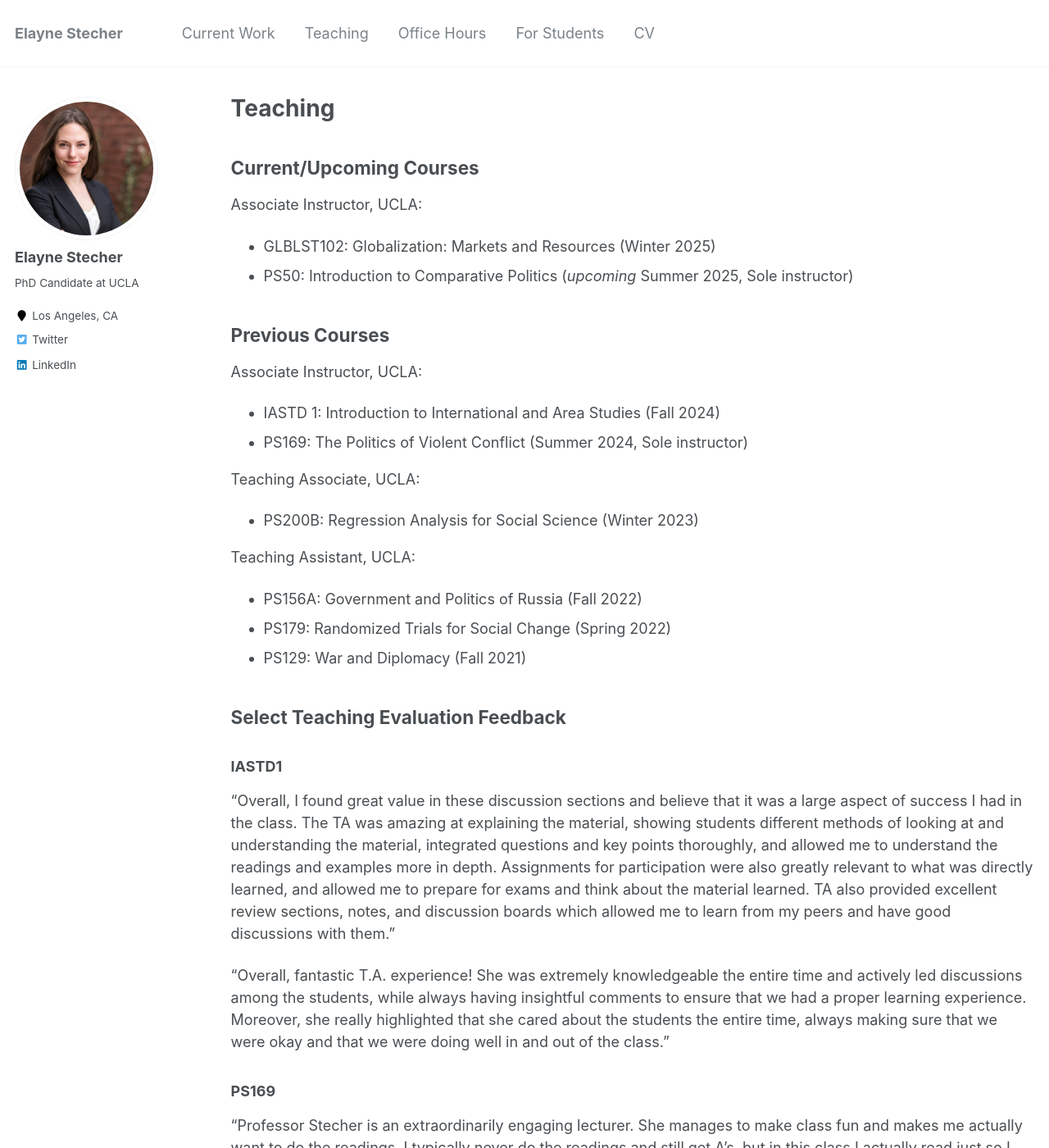
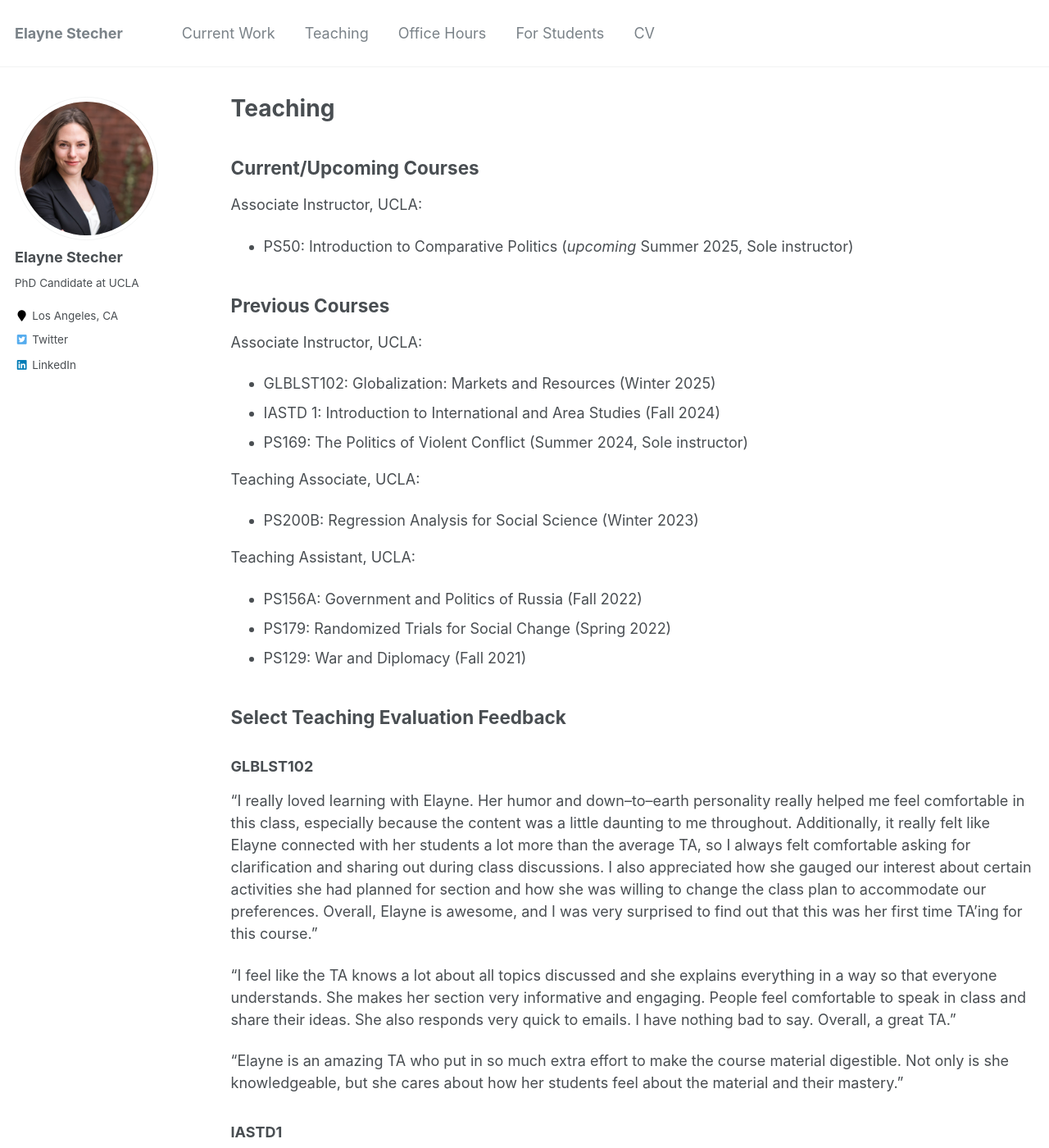
Before and after one commit to estech01/estech01.github.io, a Jekyll site: the page built from _pages/teaching.md, in a window 1280 px wide and 1400 px high. Shown: the whole window at 82% size. Built offline with Jekyll 4.4.1, drawn with Linux system fonts in a browser that asks for light colours.

Commit message:
Update teaching.md

```diff
--- a/_pages/teaching.md
+++ b/_pages/teaching.md
@@ -8,12 +8,12 @@ author_profile: true
 ## Current/Upcoming Courses
 
 Associate Instructor, UCLA:
-- GLBLST102: Globalization: Markets and Resources (Winter 2025)
 - PS50: Introduction to Comparative Politics (_upcoming_ Summer 2025, Sole instructor)
 
 ## Previous Courses
 
 Associate Instructor, UCLA:
+- GLBLST102: Globalization: Markets and Resources (Winter 2025)
 - IASTD 1: Introduction to International and Area Studies (Fall 2024)
 - PS169: The Politics of Violent Conflict (Summer 2024, Sole instructor)
 
@@ -26,6 +26,22 @@ Teaching Assistant, UCLA:
 - PS129: War and Diplomacy (Fall 2021)
 
 ## Select Teaching Evaluation Feedback
+
+### GLBLST102
+
+"I really loved learning with Elayne. Her humor and down–to–earth personality really helped me feel comfortable in this class,
+especially because the content was a little daunting to me throughout. Additionally, it really felt like Elayne connected with her
+students a lot more than the average TA, so I always felt comfortable asking for clarification and sharing out during class
+discussions. I also appreciated how she gauged our interest about certain activities she had planned for section and how she
+was willing to change the class plan to accommodate our preferences. Overall, Elayne is awesome, and I was very surprised
+to find out that this was her first time TA'ing for this course."
+
+"I feel like the TA knows a lot about all topics discussed and she explains everything in a way so that everyone understands.
+She makes her section very informative and engaging. People feel comfortable to speak in class and share their ideas. She
+also responds very quick to emails. I have nothing bad to say. Overall, a great TA."
+
+"Elayne is an amazing TA who put in so much extra effort to make the course material digestible. Not only is she
+knowledgeable, but she cares about how her students feel about the material and their mastery."
 
 ### IASTD1
 
```
